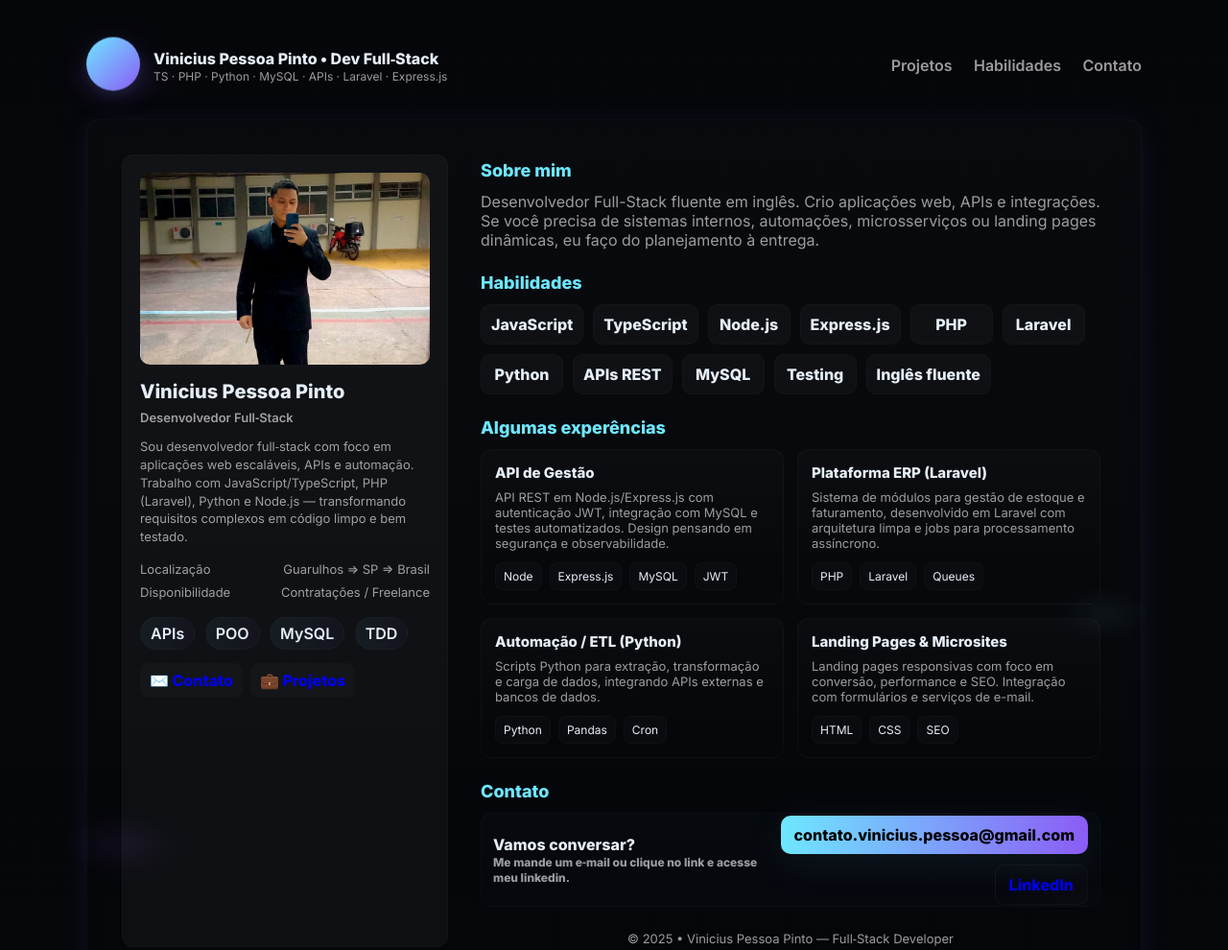
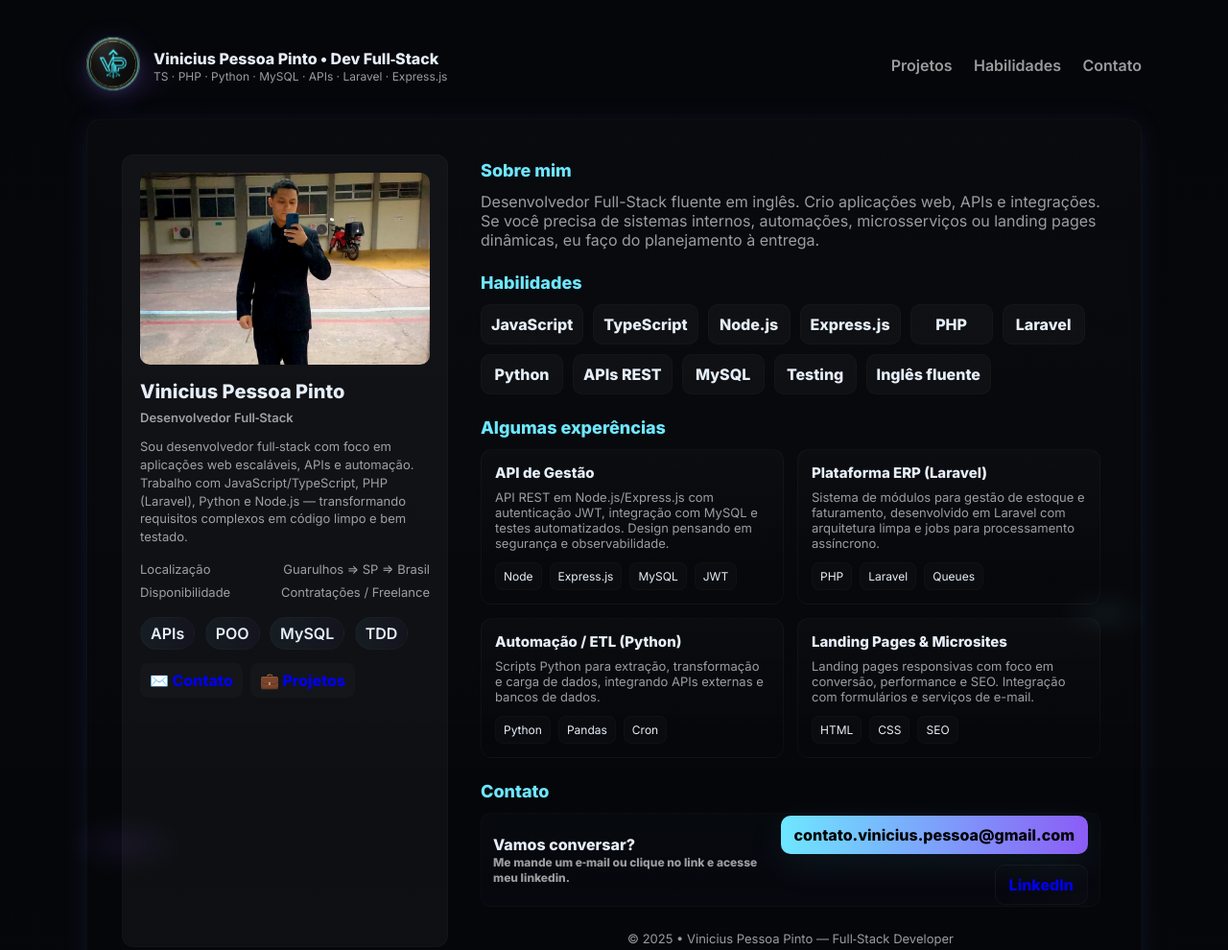
Before and after one commit to Vinicius-Pessoa/Vinicius-Pessoa.github.io, a plain HTML site: page index.html in a window 1280 px wide. Shown: the whole page at 96% size. Drawn offline with Linux system fonts and the light colour scheme; files whose address does not match are found by name.

Commit message:
Update index.html

```diff
--- a/index.html
+++ b/index.html
@@ -9,13 +9,13 @@
   <link href="https://fonts.googleapis.com/css2?family=Inter:wght@300;400;600;800&family=Changa+One&display=swap" rel="stylesheet">
   <meta name="description" content="Portfólio de desenvolvedor full‑stack — JS/TS, PHP, Python, APIs, Laravel, Express.js" />
   <link rel="stylesheet" href="style.css">
-  <link rel="shortcut icon" href="./images/logo_vpp.png" type="image/x-icon">
+  <link rel="shortcut icon" href="./logo_vpp.png" type="image/x-icon">
 </head>
 <body>
   <div class="wrap">
     <header>
       <div class="brand">
-        <div class="logo"><img id='img-logo' src="./images/logo_vpp.png" alt=""></div>
+        <div class="logo"><img id='img-logo' src="./logo_vpp.png" alt=""></div>
         <div>
           <h1>Vinicius Pessoa Pinto • Dev Full‑Stack</h1>
           <p>TS · PHP · Python · MySQL · APIs · Laravel · Express.js</p>
```
